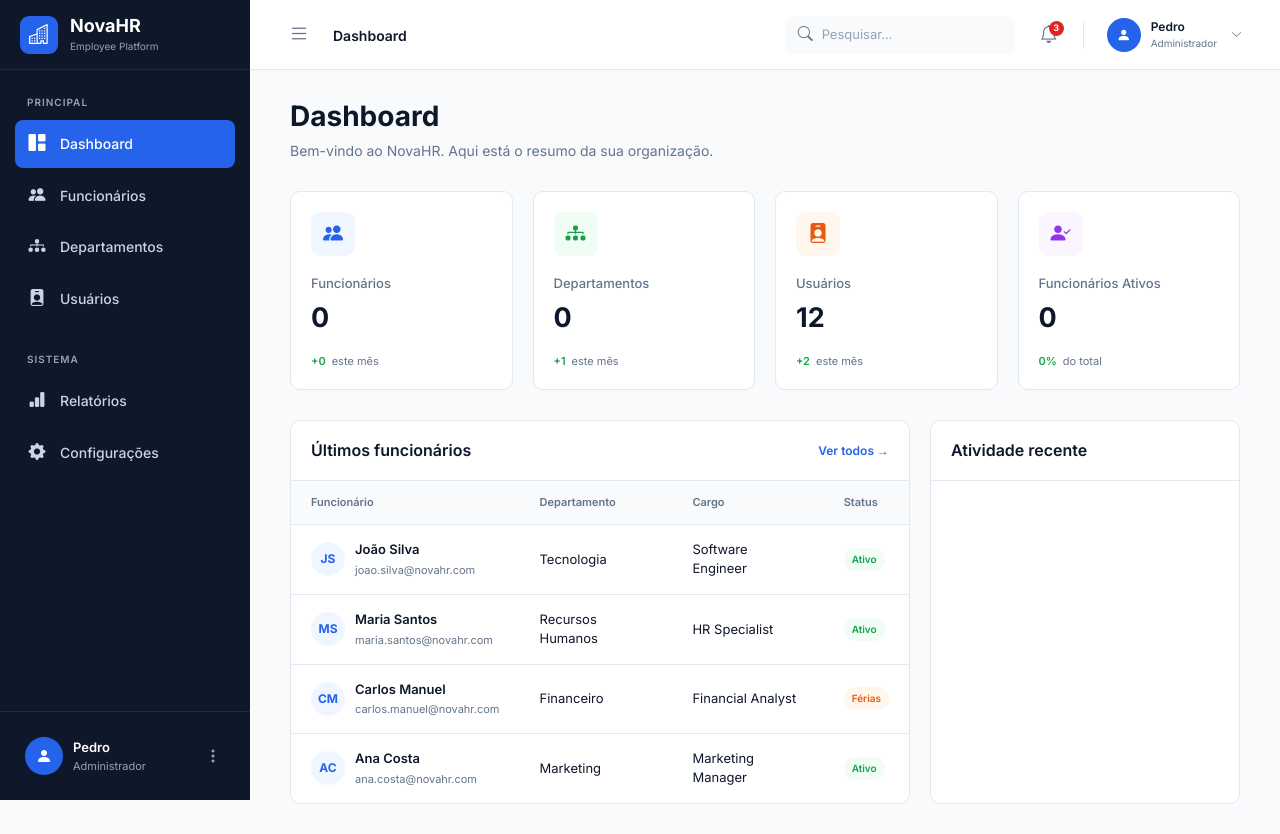
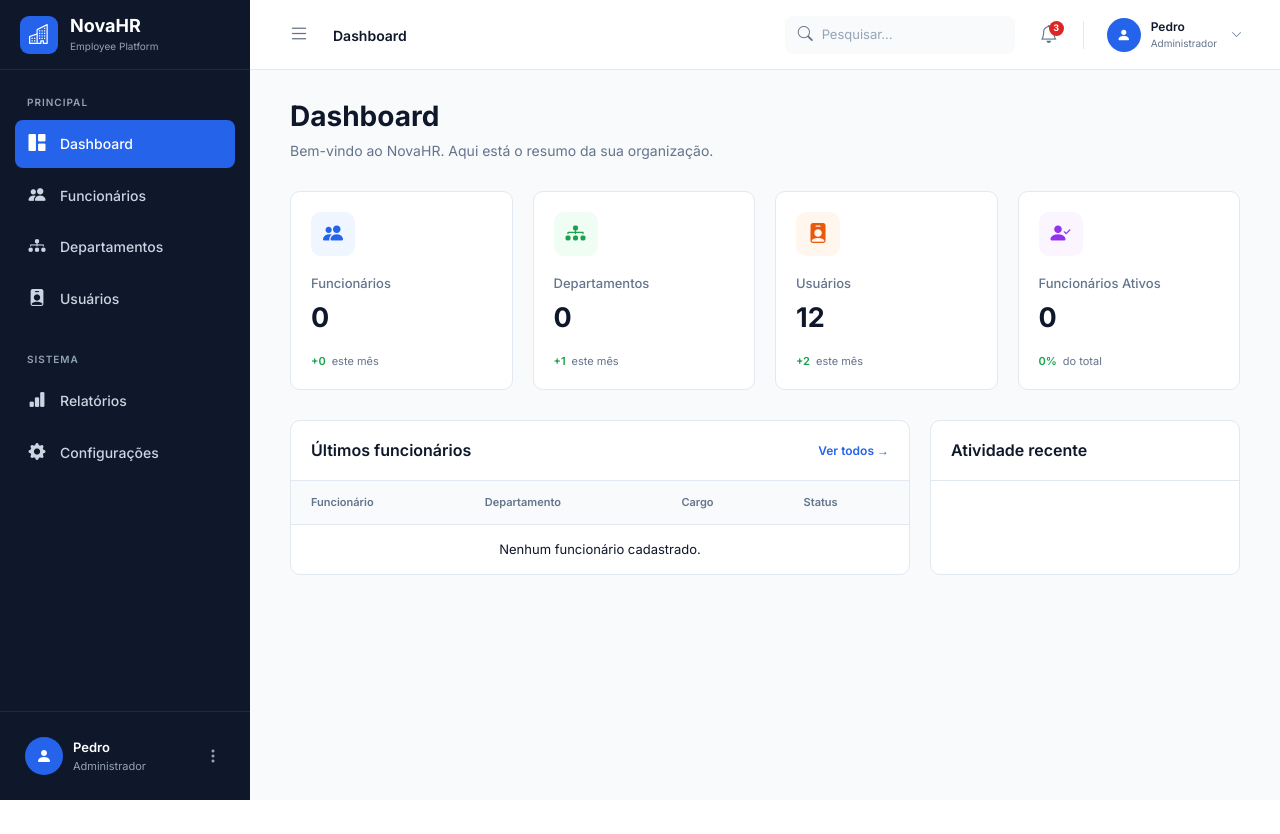
Before and after one commit to panzo1f/employee-management-system, a Flask app: page / in a window 1280 px wide. After the commit the page ends 800 px from the top, so only its background shows below. Run offline with Flask 3, Linux system fonts and the light colour scheme.

Commit message:
feat: make dashboard employee list dynamic

```diff
--- a/app/templates/dashboard/index.html
+++ b/app/templates/dashboard/index.html
@@ -231,8 +231,7 @@
 
                     <tbody>
 
-
-                        <!-- João Silva -->
+                    {% for employee in employees[:5] %}
 
                         <tr>
 
@@ -241,17 +240,17 @@
                                 <div class="employee-name">
 
                                     <div class="employee-avatar">
-                                        JS
+                                        {{ employee.first_name[0] }}{{ employee.last_name[0] }}
                                     </div>
 
                                     <div class="employee-info">
 
                                         <span class="employee-full-name">
-                                            João Silva
+                                            {{ employee.first_name }} {{ employee.last_name }}
                                         </span>
 
                                         <span class="employee-email">
-                                            joao.silva@novahr.com
+                                            {{ employee.email }}
                                         </span>
 
                                     </div>
@@ -261,164 +260,44 @@
                             </td>
 
                             <td>
-                                Tecnologia
+                                {{ employee.department.name }}
                             </td>
 
                             <td>
-                                Software Engineer
+                                {{ employee.position }}
                             </td>
 
                             <td>
+
+                                {% if employee.is_active %}
 
                                     <span class="status-badge status-active">
                                         Ativo
                                     </span>
 
-                            </td>
+                                {% else %}
 
-                        </tr>
-
-
-                        <!-- Maria Santos -->
-
-                        <tr>
-
-                            <td>
-
-                                <div class="employee-name">
-
-                                    <div class="employee-avatar">
-                                        MS
-                                    </div>
-
-                                    <div class="employee-info">
-
-                                        <span class="employee-full-name">
-                                            Maria Santos
+                                    <span class="status-badge status-inactive">
+                                        Inativo
                                     </span>
 
-                                        <span class="employee-email">
-                                            maria.santos@novahr.com
-                                        </span>
-
-                                    </div>
-
-                                </div>
-
-                            </td>
-
-                            <td>
-                                Recursos Humanos
-                            </td>
-
-                            <td>
-                                HR Specialist
-                            </td>
-
-                            <td>
-
-                                <span class="status-badge status-active">
-                                    Ativo
-                                </span>
+                                {% endif %}
 
                             </td>
 
                         </tr>
 
-
-                        <!-- Carlos Manuel -->
+                    {% else %}
 
                         <tr>
 
-                            <td>
-
-                                <div class="employee-name">
-
-                                    <div class="employee-avatar">
-                                        CM
-                                    </div>
-
-                                    <div class="employee-info">
-
-                                        <span class="employee-full-name">
-                                            Carlos Manuel
-                                        </span>
-
-                                        <span class="employee-email">
-                                            carlos.manuel@novahr.com
-                                        </span>
-
-                                    </div>
-
-                                </div>
-
-                            </td>
-
-                            <td>
-                                Financeiro
-                            </td>
-
-                            <td>
-                                Financial Analyst
-                            </td>
-
-                            <td>
-
-                                <span class="status-badge status-vacation">
-                                    Férias
-                                </span>
-
+                            <td colspan="4" class="text-center">
+                                Nenhum funcionário cadastrado.
                             </td>
 
                         </tr>
 
-
-                        <!-- Ana Costa -->
-
-                        <tr>
-
-                            <td>
-
-                                <div class="employee-name">
-
-                                    <div class="employee-avatar">
-                                        AC
-                                    </div>
-
-                                    <div class="employee-info">
-
-                                        <span class="employee-full-name">
-                                            Ana Costa
-                                        </span>
-
-                                        <span class="employee-email">
-                                            ana.costa@novahr.com
-                                        </span>
-
-                                    </div>
-
-                                </div>
-
-                            </td>
-
-                            <td>
-                                Marketing
-                            </td>
-
-                            <td>
-                                Marketing Manager
-                            </td>
-
-                            <td>
-
-                                <span class="status-badge status-active">
-                                    Ativo
-                                </span>
-
-                            </td>
-
-                        </tr>
-
+                    {% endfor %}
 
                     </tbody>
 
```
Lines whose indentation alone changed are shown as unchanged.
